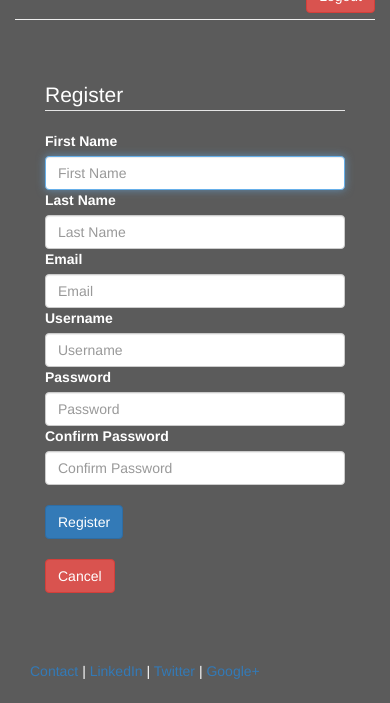
After one commit to shotijohan/time-logging, a Django app: page /register in a window 390 px wide. The commit adds this page. Shown: the part 141-844 px from the top of the page. Run offline with Django 3.2, Linux system fonts and the light colour scheme; some libraries are stand-ins or nearby versions.

Commit message:
added registration and login with db

```diff
--- /dev/null
+++ b/timelogger/constants.py
@@ -0,0 +1,5 @@
+# MESSAGE's
+
+INVALID_CREDENTIALS = "Oops! Username or password was incorrect."
+INVALID_PASSWORD = "Oops! Invalid Password."
+LOGIN_SUCCESSFUL = "Login Successful!"
--- a/timelogger/models.py
+++ b/timelogger/models.py
@@ -22,7 +22,7 @@ class User_accounts(models.Model):
             "first_name": self.first_name,
             "email": self.email,
             "password": self.password,
-            "created_date": self.created_date,
-            "updated_date": self.updated_date,
+            "created_date": self.created_date.strftime("%m/%d/%Y"),
+            "updated_date": self.updated_date.strftime("%m/%d/%Y"),
         }
         return response
--- a/timelogger/templates/timelogger/header.html
+++ b/timelogger/templates/timelogger/header.html
@@ -22,6 +22,9 @@
                 </div>
             </div>
 		</div>
+        <div class="pull-right"><a href="/logout" class="btn btn-danger">Logout</a></div>
+        <br>
+        <hr>
 
 		<div class="row">
 {#            <div class="col-sm-2">#}
--- a/timelogger/templates/timelogger/home.html
+++ b/timelogger/templates/timelogger/home.html
@@ -4,4 +4,5 @@
     {% for post in object_list %}
         <a href="/timelogger/{{ post.id }}"><h5>{{ post.last_namef }}</h5></a>
     {% endfor %}
+    <button class="btn btn-primary btn-xl">START!</button>
 {% endblock %}
--- /dev/null
+++ b/timelogger/templates/timelogger/register.html
@@ -0,0 +1,48 @@
+{% extends "timelogger/header.html" %}
+{% block content %}
+    <div class="container">
+        <div class="row">
+            <form action="/register-member" method="post">
+                {% csrf_token %}
+                <div class="col-md-offset-4 col-md-4 col-md-offset-4" >
+                    <legend style="color:white;">Register</legend>
+                    <div>
+                        <label for="email" >First Name</label>
+                        <input type="text" name="first_name" placeholder="First Name" class="form-control" autofocus>
+                    </div>
+                    <div>
+                        <label for="email" >Last Name</label>
+                        <input type="text" name="last_name" placeholder="Last Name" class="form-control">
+                    </div>
+                    <div>
+                        <label for="email" >Email</label>
+                        <input type="text" name="email" placeholder="Email" class="form-control" required>
+                    </div>
+                    <div>
+                        <label for="email" >Username</label>
+                        <input type="text" name="username" placeholder="Username" class="form-control" required>
+                    </div>
+                    <div>
+                        <label for="password" >Password</label>
+                        <input type="password" name="password" placeholder="Password" class="form-control">
+                    </div>
+                    <div>
+                        <label for="password" >Confirm Password</label>
+                        <input type="password" placeholder="Confirm Password" class="form-control">
+                    </div>
+                    <div class="row">
+                        <div class="col-md-6">
+                            <button type="submit" class="btn btn-primary col-md-12" style="margin-top:20px">Register</button>
+                        </div>
+                        <div class="col-md-6">
+                            <a href="/login/" class="btn btn-danger col-md-12" style="margin-top: 20px;">
+                                Cancel
+                            </a>
+                        </div>
+                    </div>
+
+                </div>
+            </form>
+        </div>
+    </div>
+{% endblock %}
--- a/timelogger/urls.py
+++ b/timelogger/urls.py
@@ -1,12 +1,16 @@
-from django.conf.urls import url, include
-from django.views.generic import ListView, DetailView
-from timelogger.models import User_accounts
-from . import views
+from django.conf.urls import url
+from .views import Login
+from .views import Register
+from .views import Logout
 
 urlpatterns = [
-    # url(r'^', views.index, name='index'),
-    url(r'^$',
-        ListView.as_view(queryset=User_accounts.objects.all().order_by("-created_date")[:25],
-                         template_name="timelogger/home.html"
-                         )),
+    url(r'^$', Login.as_view(), name='index'),
+    url(r'^register', Register.as_view(), name='register'),
+    url(r'^register-member', Register.as_view(), name='register-member'),
+    url(r'^login', Login.as_view(), name='login'),
+    url(r'^logout', Logout.as_view(), name='login'),
+    # url(r'^$',
+    #     ListView.as_view(queryset=User_accounts.objects.all().order_by("-created_date")[:25],
+    #                      template_name="timelogger/home.html"
+    #                      )),
 ]
--- a/timelogger/views.py
+++ b/timelogger/views.py
@@ -1,14 +1,64 @@
 # -*- coding: utf-8 -*-
+from __future__ import print_function
 from __future__ import unicode_literals
+from pprint import pprint
+from django.http import HttpResponse
+from django.shortcuts import redirect
+from django.contrib.auth.models import User
+from django.contrib.auth import authenticate
+from django.contrib.auth import login
+from django.contrib.auth import logout
 from django.shortcuts import render
-from django.contrib.auth.decorators import login_required
+from django.views.generic import View
+from .constants import *
 
 
 # Create your views here.
-def index(request):
-    return render(request, 'timelogger/login.html')
+class Login(View):
+    def get(self, request):
+        if request.user.is_authenticated():
+            return render(request, 'timelogger/home.html')
+        return render(request, 'timelogger/login.html')
+
+    def post(self, request):
+        post_data = request.POST
+        if post_data:
+            pprint(post_data)
+            user = authenticate(
+                username=post_data.get("username"),
+                password=post_data.get("password")
+            )
+            if user:
+                login(request, user)
+                return redirect("/")
+            else:
+                return render(request, 'timelogger/login.html', {"message" : INVALID_CREDENTIALS})
 
 
-@login_required
-def home(request):
-    return render(request, 'timelogger/home.html')
+class Register(View):
+    def get(self, request):
+        if request.user.is_authenticated():
+            return redirect('/')
+        return render(request, 'timelogger/register.html')
+
+    def post(self, request):
+        post_data = request.POST
+        if post_data:
+            user = User.objects.create_user(
+                username=post_data.get('username'),
+                email=post_data.get('email'),
+                first_name=post_data.get('first_name'),
+                last_name=post_data.get('last_name'),
+                password=post_data.get('password'),
+            )
+            if user:
+                return HttpResponse("SUCCESS")
+            else:
+                return HttpResponse(user)
+
+
+class Logout(View):
+
+    def get(self, request):
+        logout(request)
+        return redirect("/")
--- a/timelogging/settings.py
+++ b/timelogging/settings.py
@@ -51,6 +51,7 @@ MIDDLEWARE_CLASSES = [
 ]
 
 ROOT_URLCONF = 'timelogging.urls'
+LOGIN_URL='/login'
 
 TEMPLATES = [
     {
--- a/timelogging/urls.py
+++ b/timelogging/urls.py
@@ -16,8 +16,7 @@ Including another URLconf
 from django.conf.urls import url, include
 from django.contrib import admin
 
-
 urlpatterns = [
     url(r'^admin/', admin.site.urls),
-    url(r'^timelogger', include('timelogger.urls')),
+    url(r'^', include('timelogger.urls')),
 ]
```
Also changed, not shown: timelogger/templates/timelogger/login.html (+17 -4 lines), db.sqlite3, 6 other files.
